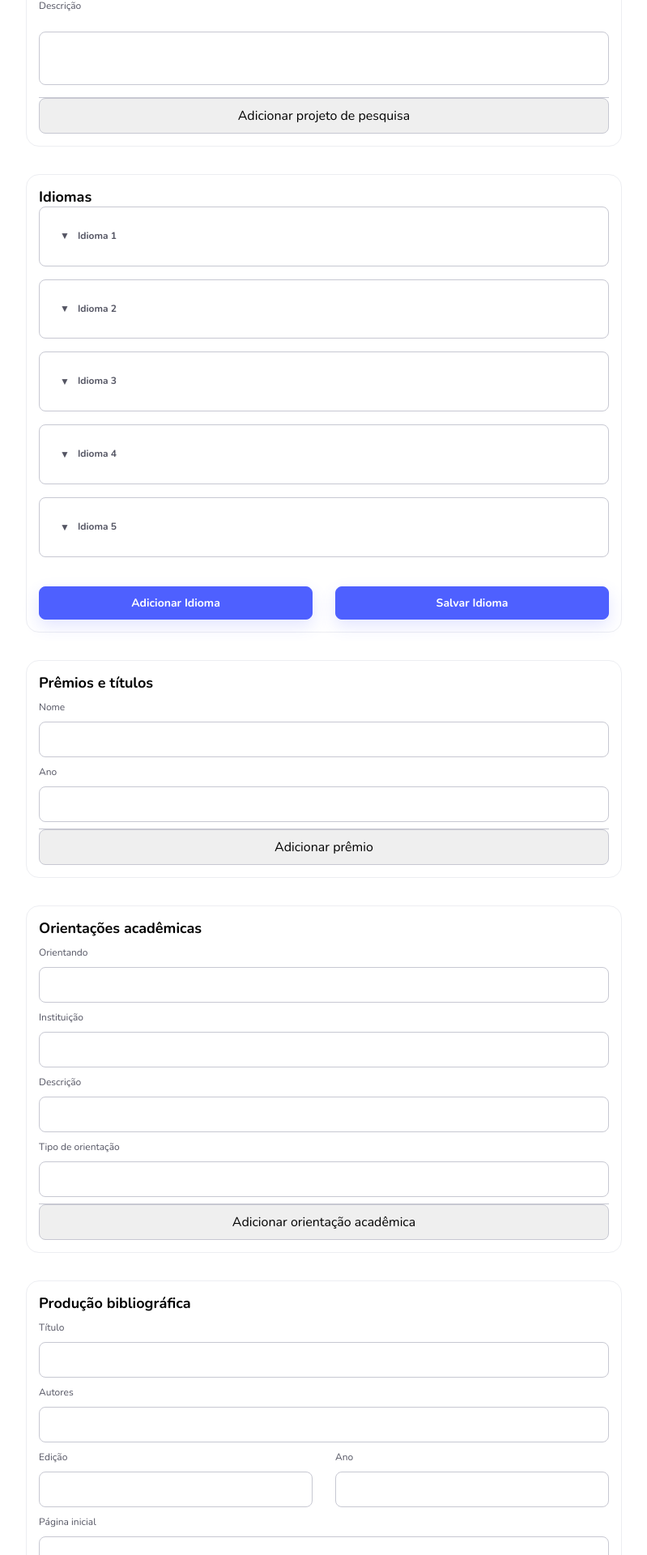
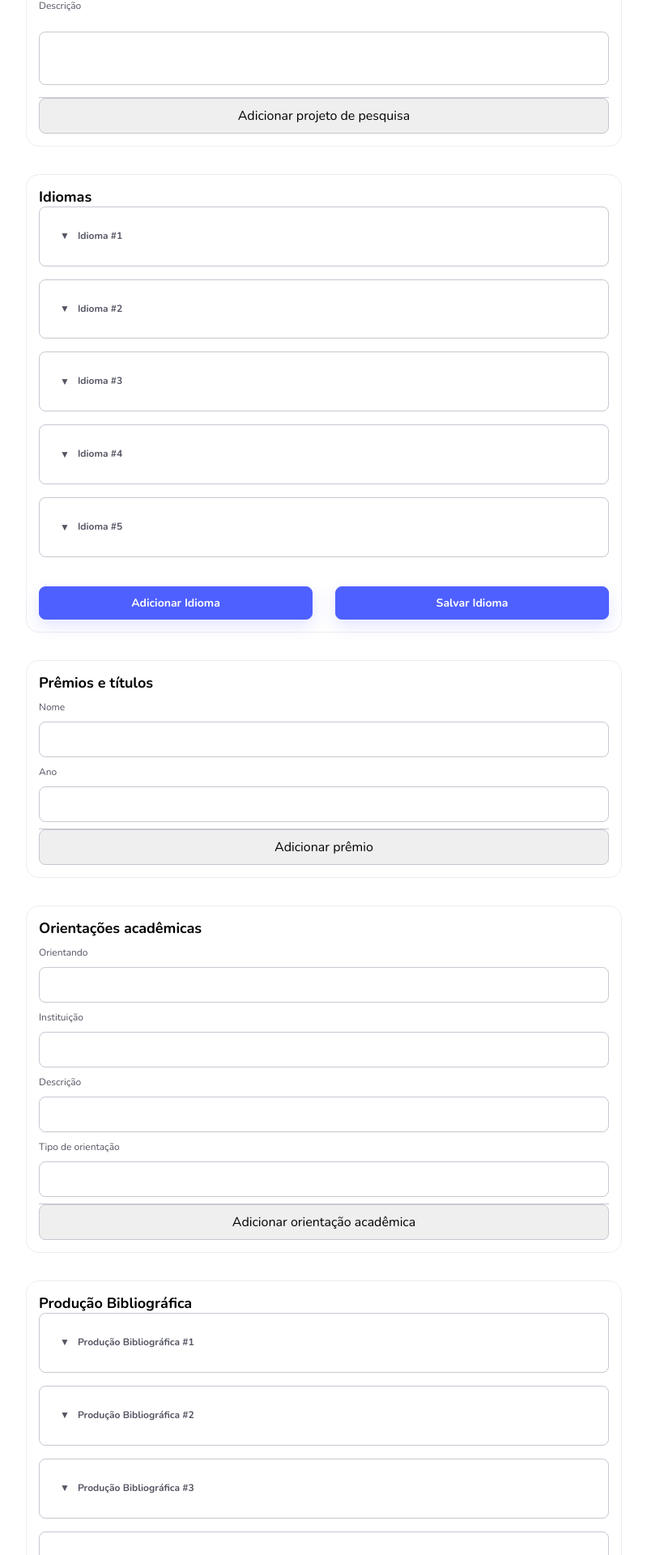
Before and after one commit to WellingtonFelipeLS/Lattes-Simplificado, a Django app: template curriculo/templates/manage-profile.html in a window 1280 px wide. Shown: the part 4040-5960 px from the top of the page at 81% size, without its empty margins (240-1039 px from the left). Run offline with Django 3.2, Linux system fonts and the light colour scheme; the template is opened without the code that fills it: values that come from a table or form of the project are taken from there, others are empty.

Commit message:
Implementação da manipulação da produção bibliográfica.

```diff
--- a/curriculo/models.py
+++ b/curriculo/models.py
@@ -24,12 +24,12 @@ class LinhaPesquisa(models.Model):
         verbose_name_plural = "Linhas de Pesquisa"
 
 class ProducaoBibliografica(models.Model):
-    titulo = models.CharField(max_length=300)
-    autores = models.TextField()
-    pagina_inicial = models.IntegerField()
-    pagina_final = models.IntegerField()
-    edicao = models.CharField(max_length=100)
-    ano = models.IntegerField()
+    titulo = models.CharField(max_length=300, default='')
+    autores = models.CharField(max_length=300, default='')
+    pagina_inicial = models.IntegerField(default=0)
+    pagina_final = models.IntegerField(default=0)
+    edicao = models.CharField(max_length=100,  default='')
+    ano = models.IntegerField(default=0)
     curriculo = models.ForeignKey(Curriculo, on_delete=models.CASCADE)
 
     def __str__(self):
@@ -53,7 +53,7 @@ class ProeficienciaIdioma(models.Model):
 
 class ProducaoTecnica(models.Model):
     titulo = models.CharField(max_length=300, default='')
-    autores = models.TextField(default='')
+    autores = models.CharField(max_length=300,default='')
     ano = models.IntegerField(default=0)
     curriculo = models.ForeignKey(Curriculo, on_delete=models.CASCADE)
 
--- a/curriculo/templates/manage-profile.html
+++ b/curriculo/templates/manage-profile.html
@@ -99,7 +99,7 @@
 					<section class="accordion">
 						<input type="checkbox" name="collapse-grad" id="grad{{ forloop.counter }}">
 						<h2 class="handle">
-						  <label for="grad{{ forloop.counter }}">Graduação {{ forloop.counter }}</label>
+						  <label for="grad{{ forloop.counter }}">Graduação #{{ forloop.counter }}</label>
 						</h2>
 						<div class="content">
 							{{ grad.errors }}
@@ -236,7 +236,7 @@
 				<section class="accordion">
 					<input type="checkbox" name="collapse-idioma" id="idioma{{ forloop.counter }}">
 					<h2 class="handle">
-					<label for="idioma{{ forloop.counter }}">Idioma {{ forloop.counter }}</label>
+					<label for="idioma{{ forloop.counter }}">Idioma #{{ forloop.counter }}</label>
 					</h2>
 					<div class="content">
 						{{ form_idioma.errors }}
@@ -292,36 +292,36 @@
                     <input type="button" value="Adicionar orientação acadêmica" name="addOrintacao" id="addOrintacao">
                 </div>
             </fieldset>
+		</form>
+		<form method="POST">
+			{% csrf_token %}
 			<fieldset>
-                <h2>Produção bibliográfica</h2>
+				<h2 id="prod_bib">Produção Bibliográfica</h2>
 				<div class="input-block">
-                    <label for="prod-biblig-titulo">Título</label>
-                    <input type="text" name="prod-biblig-titulo" id="prod-biblig-titulo">
+				{{ producao_bibliografica_form.management_form}}
+				{% for hidden in producao_bibliografica_form.hidden_fields %}
+					{{ hidden }}
+				{% endfor %}
+				{% for prod_bib in producao_bibliografica_form %}
+				<section class="accordion">
+					<input type="checkbox" name="collapse-prod_bib" id="prod_bib{{ forloop.counter }}">
+					<h2 class="handle">
+					<label for="prod_bib{{ forloop.counter }}">Produção Bibliográfica #{{ forloop.counter }}</label>
+					</h2>
+					<div class="content">
+						{{ prod_bib.errors }}
+						{{ prod_bib }}
 					</div>
-                <div class="input-block">
-                    <label for="prod-biblig-autores">Autores</label>
-                    <input type="text" name="prod-biblig-autores" id="prod-biblig-autores">
+				</section>
+				{% endfor %}
 				</div>
 				<div class="wrapper">
 					<div class="input-block">
-                    <label for="prod-biblig-edicao">Edição</label>
-                    <input type="text" name="prod-biblig-edicao" id="prod-biblig-edicao">
+						<input type="submit" value="Adicionar Produção Bibliográfica" name="add_prod_bib" id="add_prod_bib">
 					</div>
 					<div class="input-block">
-                    <label for="prod-biblig-ano">Ano</label>
-                    <input type="text" name="prod-biblig-ano" id="prod-biblig-ano">
+						<input type="submit" value="Salvar Produção Bibliográfica" name="save_prod_bib" id="save_prod_bib">
 					</div>
-               </div>
-                <div class="input-block">
-                    <label for="prod-biblig-pagina-ini">Página inicial</label>
-                    <input type="text" name="prod-biblig-pagina-ini" id="prod-biblig-pagina-ini">
-                </div>
-                <div class="input-block">
-                    <label for="prod-biblig-pag-fin">Página final</label>
-                    <input type="text" name="prod-biblig-pag-fin" id="prod-biblig-pag-fin">
-                </div>
-                <div class="input-block">
-                    <input type="button" value="Adicionar produção bibliográfica" name="addIdioma" id="addIdioma">
 				</div>
 			</fieldset>
 		</form>
@@ -338,7 +338,7 @@
 				<section class="accordion">
 					<input type="checkbox" name="collapse-prod_tec" id="prod_tec{{ forloop.counter }}">
 					<h2 class="handle">
-					<label for="prod_tec{{ forloop.counter }}">Produção Técnica {{ forloop.counter }}</label>
+					<label for="prod_tec{{ forloop.counter }}">Produção Técnica #{{ forloop.counter }}</label>
 					</h2>
 					<div class="content">
 						{{ form_prod.errors }}
```
Also changed, not shown: curriculo/views.py (+7 -3 lines). Lines whose indentation alone changed are shown as unchanged.
